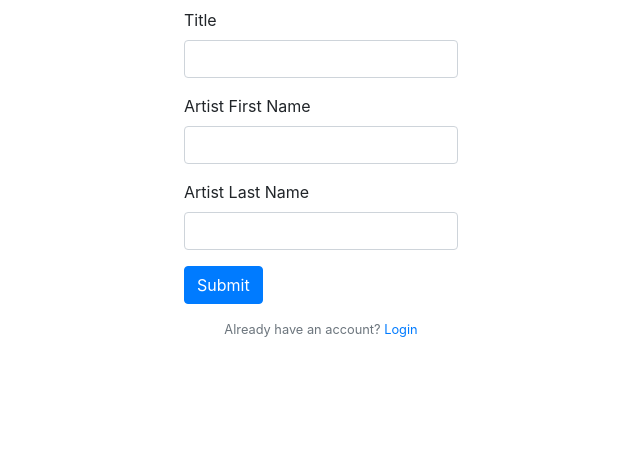
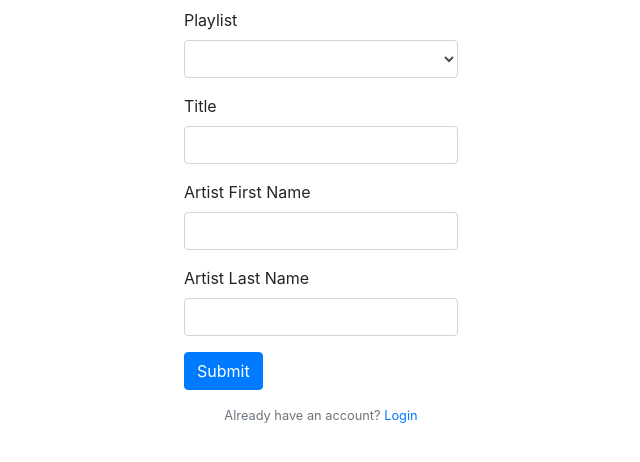
Before and after one commit to Roy-05/social-playlist, a Flask app: template socialPlaylist/templates/addsong.html in a window 1280 px wide. Shown: the part 56-518 px from the top of the page, without its empty margins (319-959 px from the left). Run offline with Flask 2, Linux system fonts and the light colour scheme; the template is opened without the code that fills it: values that come from a table or form of the project are taken from there, others are empty; some libraries are stand-ins or nearby versions.

Commit message:
add playlist select to add song

```diff
--- a/socialPlaylist/forms.py
+++ b/socialPlaylist/forms.py
@@ -1,5 +1,5 @@
 from flask_wtf import FlaskForm
-from wtforms import StringField, PasswordField, SubmitField, BooleanField
+from wtforms import StringField, PasswordField, SubmitField, BooleanField, SelectField
 from wtforms.validators import DataRequired, Length, Email, EqualTo, ValidationError
 from socialPlaylist.models import User
 
@@ -36,6 +36,7 @@ class CreatePlaylistForm(FlaskForm):
     submit = SubmitField('Create')
 
 class AddSongForm(FlaskForm):
+    playlist_id = SelectField('Playlist')
     title = StringField('Title', validators=[DataRequired()])
     artist_firstname = StringField('Artist First Name', validators=[DataRequired()])
     artist_lastname = StringField('Artist Last Name', validators=[DataRequired()])
--- a/socialPlaylist/routes.py
+++ b/socialPlaylist/routes.py
@@ -51,6 +51,7 @@ def playlist():
 def addsong():
     form = AddSongForm()
     # Validate based on data required and parameters listed in RegForm()
+    form.playlist_id.choices = [(p.id, p.playlist_name) for p in Playlists.query.filter_by(user_id=current_user.id)]
     if form.validate_on_submit():
         # Instantiate song
         # Add song to session
--- a/socialPlaylist/templates/addsong.html
+++ b/socialPlaylist/templates/addsong.html
@@ -6,6 +6,24 @@
     <div class = "d-flex justify-content-md-center">
         <form method = "POST" action = "">
             {{ form.hidden_tag() }} <!--Prevents CSRF -->
+
+            <div class = "form-group">
+                {{  form.playlist_id.label(class="form-control-label") }}
+
+                <!--Validate input and print errors if needed-->
+                {% if form.playlist_id.errors %}
+                    {{ form.playlist_id(class="form-control form-control-md is-invalid") }} <!-- Bootstrap required classes -->
+                    <div class="invalid-feedback">  <!-- Bootstrap required class, goes with is-invalid -->
+                        {% for err in form.playlist_id.errors %}
+                            <span>{{ err }}</span>
+                        {% endfor %}
+                    </div>
+                {% else %}
+                    {{  form.playlist_id(class="form-control form-control-md") }}
+                {% endif %}
+            </div>
+
+
             <div class = "form-group">
                 {{  form.title.label(class="form-control-label") }}
 
```
